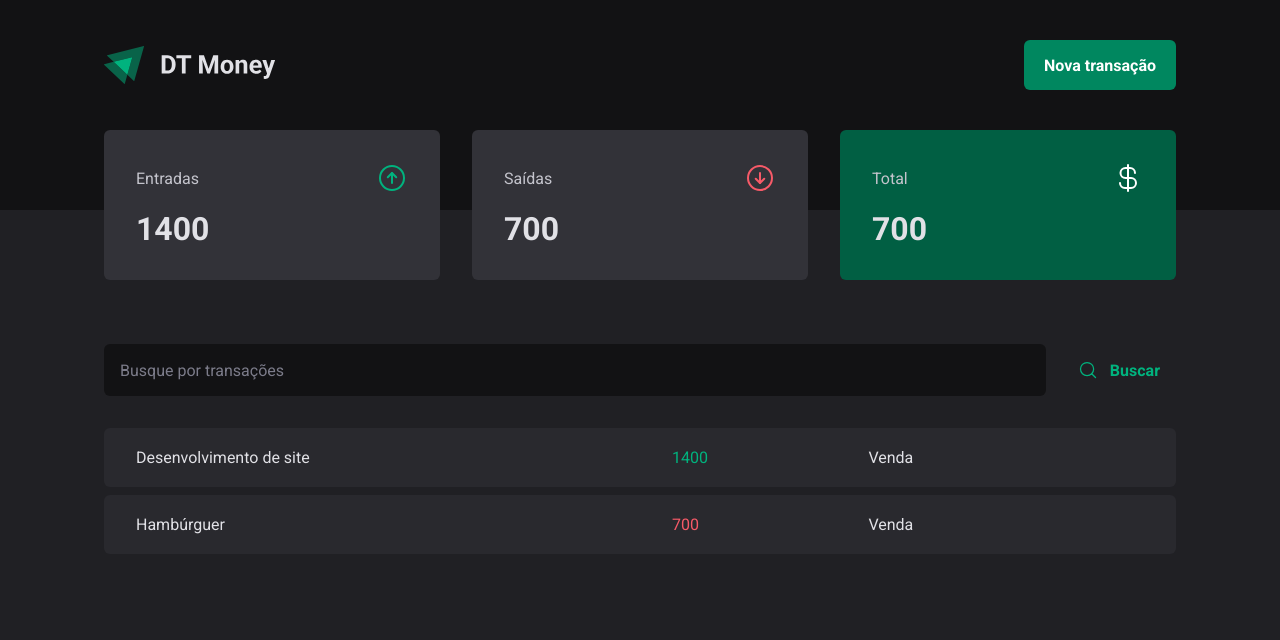
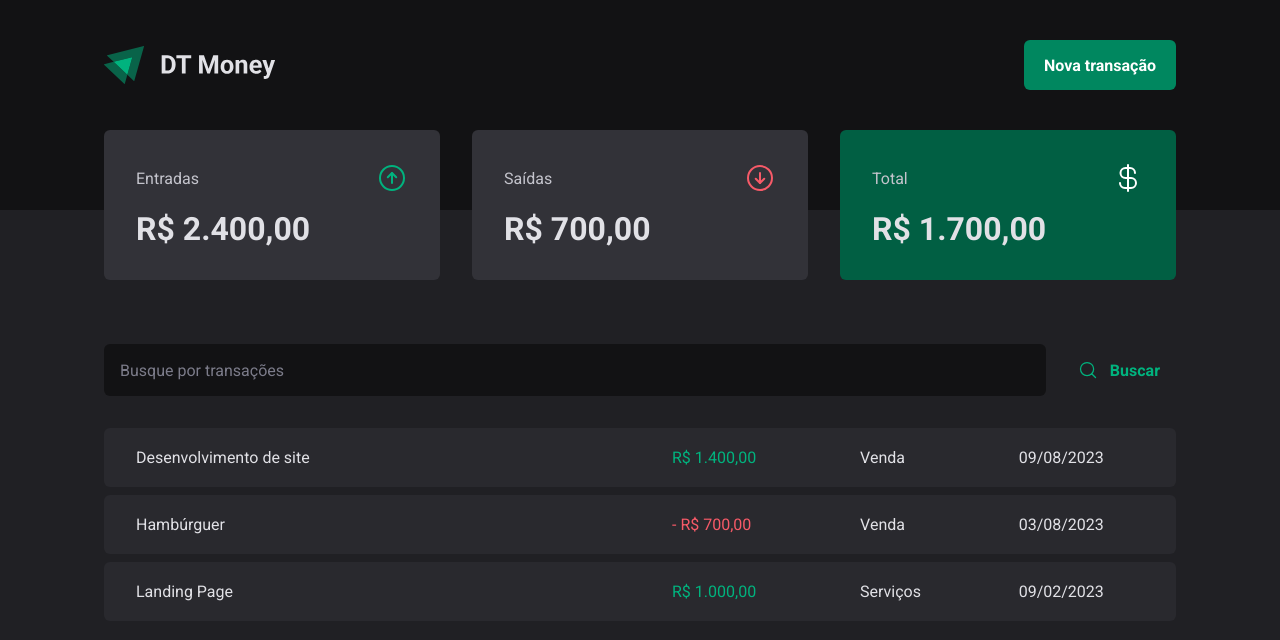
Before and after one commit to felipenobrg/dtmoney-react, a React (Vite) app: page / in a window 1280 px wide. Shown: the top 640 px of the page. Built offline with nearby package versions, Linux system fonts and the light colour scheme; data requests are answered from the project's data file.

Commit message:
using formatted price and date

```diff
--- a/server.json
+++ b/server.json
@@ -6,7 +6,7 @@
       "type": "income",
       "category": "Venda",
       "price": 1400,
-      "createAt": "2023-08-09"
+      "createdAt": "2023-08-09"
     },
     {
       "id": 2,
@@ -14,7 +14,15 @@
       "type": "outcome",
       "category": "Venda",
       "price": 700,
-      "createAt": "2023-08-09"
+      "createdAt": "2023-08-03"
+    },
+    {
+      "id": 2,
+      "description": "Landing Page",
+      "type": "income",
+      "category": "Serviços",
+      "price": 1000,
+      "createdAt": "2023-02-09"
     }
   ]
 }
--- a/src/components/Summary/index.tsx
+++ b/src/components/Summary/index.tsx
@@ -2,6 +2,7 @@
 import { SummaryCard, SummaryContainer } from "./styles";
 import { useContext } from "react";
 import { TransactionsContext } from "../../contexts/TransactionContext";
+import { priceFormatter } from "../../utils/formatter";
 
 export function Summary() {
     const { transactions } = useContext(TransactionsContext)
@@ -31,7 +32,7 @@
                     <ArrowCircleUp size={32} color="#00b37e" />
                 </header>
 
-                <strong>{summary.income}</strong>
+                <strong>{priceFormatter.format(summary.income)}</strong>
             </SummaryCard>
 
             <SummaryCard>
@@ -40,7 +41,7 @@
                     <ArrowCircleDown size={32} color="#f75a68" />
                 </header>
 
-                <strong>{summary.outcome}</strong>
+                <strong>{priceFormatter.format(summary.outcome)}</strong>
             </SummaryCard>
 
             <SummaryCard variant="green">
@@ -49,7 +50,7 @@
                     <CurrencyDollar size={32} color="#ffff" />
                 </header>
 
-                <strong>{summary.total}</strong>
+                <strong>{priceFormatter.format(summary.total)}</strong>
             </SummaryCard>
         </SummaryContainer>
     )
--- a/src/pages/Transaction/index.tsx
+++ b/src/pages/Transaction/index.tsx
@@ -8,6 +8,7 @@
   TransactionsTable,
 } from "./styles";
 import { TransactionsContext } from "../../contexts/TransactionContext";
+import { dateFormatter, priceFormatter } from "../../utils/formatter";
 
 export function Transaction() {
    const { transactions } = useContext(TransactionsContext)
@@ -26,11 +27,12 @@
                   <td width="50%">{transaction.description}</td>
                   <td>
                     <PriceHighlight variant={transaction.type}>
-                      {transaction.price}
+                      {transaction.type === 'outcome' && '- '}
+                      {priceFormatter.format(transaction.price)}
                     </PriceHighlight>
                   </td>
                   <td>{transaction.category}</td>
-                  <td>{transaction.createdAt}</td>
+                  <td>{dateFormatter.format(new Date(transaction.createdAt))}</td>
                 </tr>
               );
             })}
```
Also changed, not shown: src/utils/formatter.ts (+5 -5 lines).
